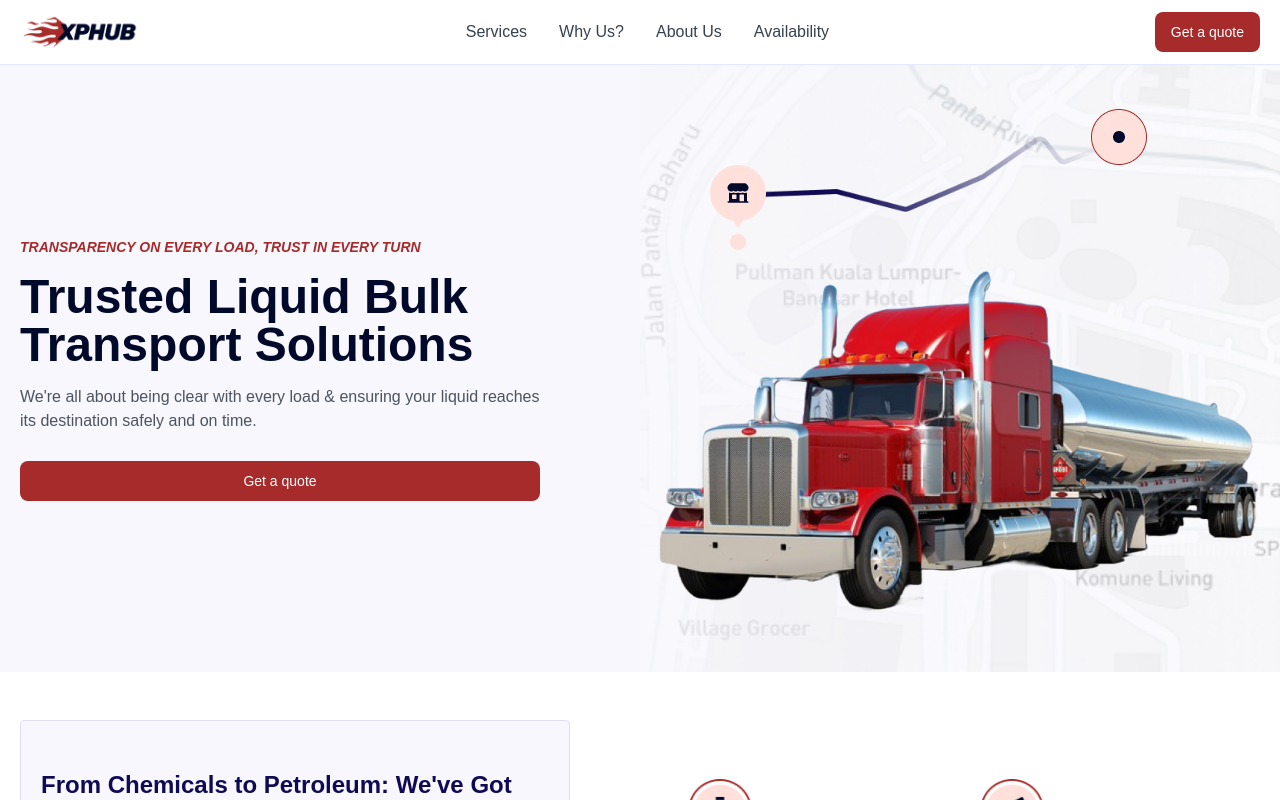
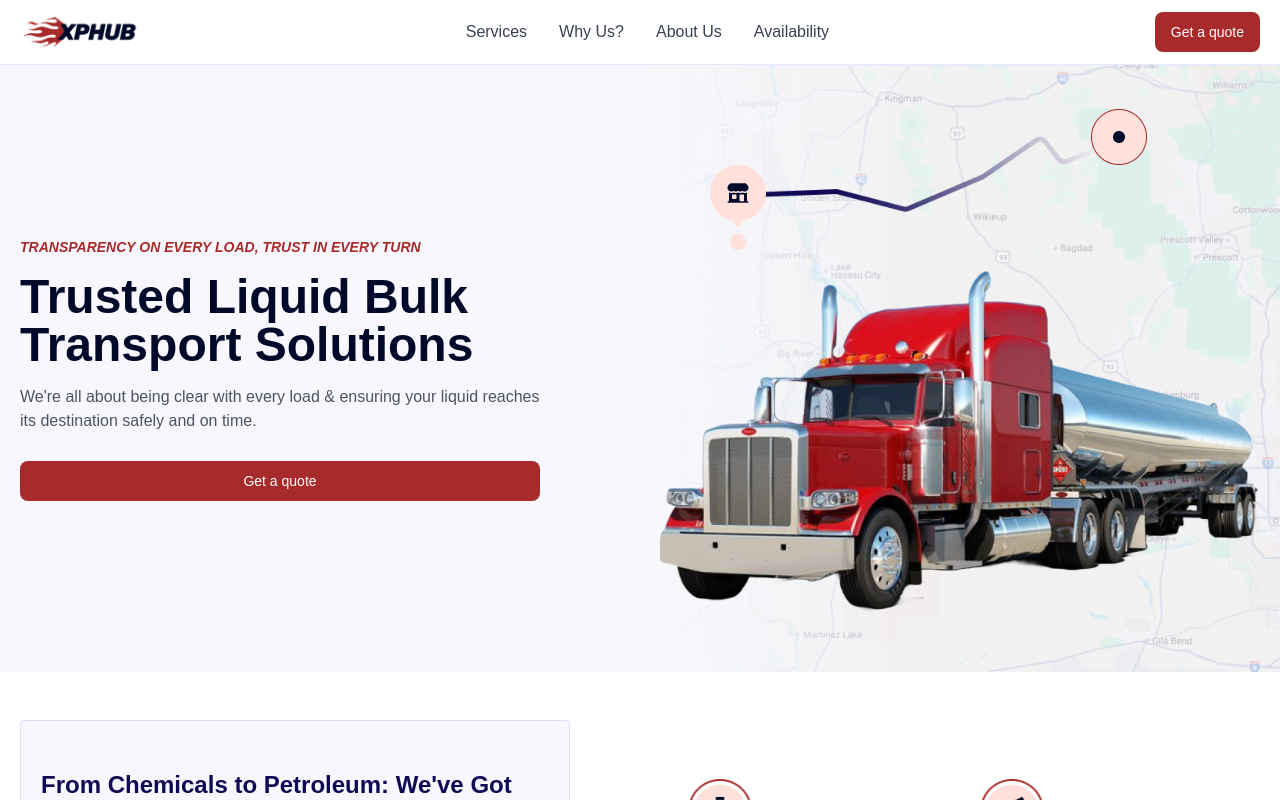
Before and after one commit to TyeStanley/xphub, a Next.js app: page / in a window 1280 px wide. Shown: the top 800 px of the page. Built offline with nearby package versions, Linux system fonts and the light colour scheme; no server answers.

Commit message:
updated bg

```diff
--- a/src/app/page.tsx
+++ b/src/app/page.tsx
@@ -35,7 +35,7 @@ export default function Home() {
           </div>
 
           <div className="relative mt-5 w-full md:mt-0 md:w-1/2">
-            <div className="absolute inset-0 w-screen bg-[url('/assets/map-bg.png')] bg-cover bg-center" />
+            <div className="absolute inset-0 w-screen bg-[url('/assets/map-bg-fade.png')] bg-cover bg-center" />
             <div className="relative">
               <div className="relative top-[10px] mx-auto flex w-[350px] justify-between md:top-[20px] xl:right-[70px] xl:top-[40px]">
                 <Image
```
Also changed, not shown: public/assets/map-bg-fade.png (added).
